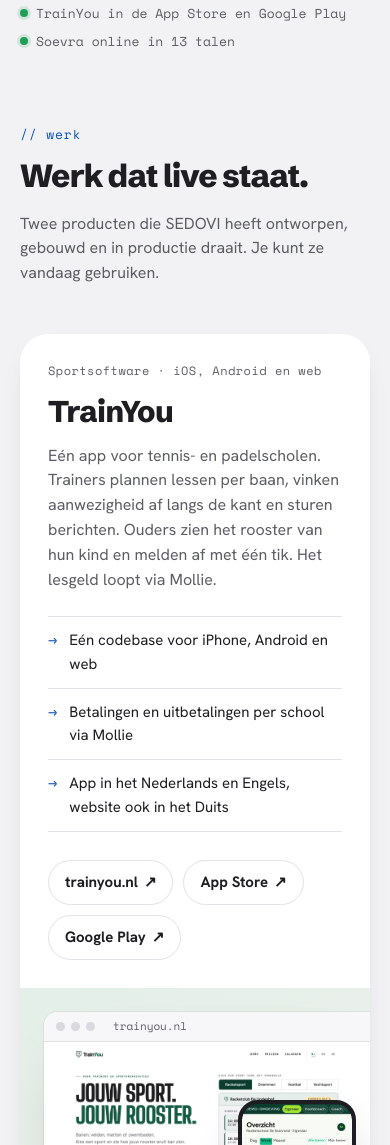
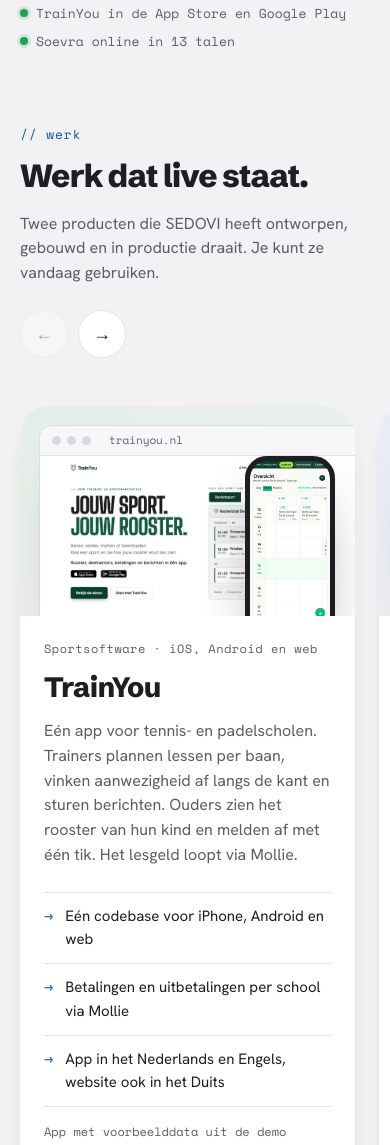
Before and after one commit to SEDOVI/website, a plain HTML site: page index.html in a window 390 px wide. Shown: the part 618-1763 px from the top of the page. Drawn offline with nearby package versions, Linux system fonts and the light colour scheme.

Commit message:
feat(site): show projects in a horizontal row

```diff
--- a/assets/site.css
+++ b/assets/site.css
@@ -68,11 +68,18 @@ h2{margin:0;font-family:var(--display);font-weight:800;font-size:var(--step-3);l
 h3{margin:0;font-family:var(--display);font-weight:800;font-size:var(--step-2);letter-spacing:-.02em;line-height:1.1;}
 
 /* work */
-.projects{display:grid;gap:28px;margin-top:48px;}
-.project{background:var(--surface);border-radius:var(--radius-lg);box-shadow:var(--shadow);display:grid;grid-template-columns:minmax(0,5fr) minmax(0,7fr);overflow:hidden;}
-.project .body{padding:clamp(28px,4vw,52px);display:flex;flex-direction:column;}
+.rail-head{display:flex;justify-content:space-between;align-items:flex-end;gap:24px;flex-wrap:wrap;}
+.rail-nav{display:flex;gap:10px;}
+.rail-nav[hidden]{display:none;}
+.rail-nav button{width:48px;height:48px;border-radius:50%;border:1px solid var(--line);background:var(--surface);color:var(--ink);font-size:18px;cursor:pointer;transition:border-color .2s ease,opacity .2s ease;}
+.rail-nav button:hover:not(:disabled){border-color:var(--ink);}
+.rail-nav button:disabled{opacity:.35;cursor:default;}
+.projects{display:flex;gap:24px;overflow-x:auto;scroll-snap-type:x mandatory;overscroll-behavior-x:contain;scrollbar-width:none;--inset:calc((100vw - min(100vw,var(--max)))/2 + var(--gutter));margin:40px calc(-1*var(--inset)) 0;padding:8px var(--inset) 32px;scroll-padding-inline:var(--inset);}
+.projects::-webkit-scrollbar{display:none;}
+.project{flex:0 0 min(86vw,560px);scroll-snap-align:start;background:var(--surface);border-radius:var(--radius-lg);box-shadow:var(--shadow);display:flex;flex-direction:column;overflow:hidden;}
+.project .body{padding:clamp(24px,3vw,40px);display:flex;flex-direction:column;flex:1;}
 .tag{font-family:var(--mono);font-size:12px;letter-spacing:.04em;color:var(--muted);margin:0 0 14px;}
-.project h3{font-size:clamp(30px,3.4vw,44px);}
+.project h3{font-size:clamp(28px,2.6vw,38px);}
 .project p.desc{margin:16px 0 0;color:var(--muted);}
 .facts{list-style:none;margin:24px 0 0;padding:0;border-top:1px solid var(--line);}
 .facts li{padding:12px 0;border-bottom:1px solid var(--line);font-size:var(--step-1);display:flex;gap:12px;}
@@ -80,15 +87,15 @@ h3{margin:0;font-family:var(--display);font-weight:800;font-size:var(--step-2);l
 .links{display:flex;flex-wrap:wrap;gap:10px;margin-top:auto;padding-top:28px;}
 .links a{display:inline-flex;align-items:center;gap:6px;min-height:44px;padding:10px 16px;border:1px solid var(--line);border-radius:var(--pill);text-decoration:none;font-size:15px;font-weight:700;}
 .links a:hover{border-color:var(--ink);}
-.media{--phone-w:clamp(130px,15vw,200px);--phone-r:clamp(16px,3vw,40px);position:relative;background:linear-gradient(160deg,#e6ecf7 0%,#eef0f4 60%);padding:clamp(24px,4vw,56px) 0 clamp(24px,4vw,56px) clamp(24px,4vw,56px);display:flex;align-items:center;min-height:100%;}
+.media{order:-1;position:relative;overflow:hidden;aspect-ratio:16/10;background:linear-gradient(160deg,#e6ecf7 0%,#eef0f4 60%);padding:clamp(20px,3vw,32px) 0 0 clamp(20px,3vw,32px);}
 .media.green{background:linear-gradient(160deg,#e3efe8 0%,#eef0ec 60%);}
-.browser{width:100%;border-radius:14px 0 0 14px;overflow:hidden;background:var(--surface);box-shadow:0 30px 60px -30px rgba(29,29,34,.35),0 0 0 1px rgba(29,29,34,.06);}
+.browser{width:100%;border-radius:12px 0 0 0;overflow:hidden;background:var(--surface);box-shadow:0 30px 60px -30px rgba(29,29,34,.35),0 0 0 1px rgba(29,29,34,.06);}
 .browser .bar{height:30px;display:flex;align-items:center;gap:6px;padding:0 12px;border-bottom:1px solid var(--line);background:#f7f7f9;}
 .browser .bar i{width:9px;height:9px;border-radius:50%;background:#d9d9df;}
 .browser .bar span{margin-left:12px;font-family:var(--mono);font-size:11px;color:var(--muted);}
-.phone{position:absolute;right:var(--phone-r);bottom:clamp(-60px,-4vw,-24px);width:var(--phone-w);border-radius:26px;overflow:hidden;border:6px solid #1d1d22;background:#1d1d22;box-shadow:0 30px 60px -20px rgba(29,29,34,.45);}
-.phone img{border-radius:20px;}
-.media .note{position:absolute;left:clamp(24px,4vw,56px);right:calc(var(--phone-w) + var(--phone-r) + 16px);bottom:10px;font-family:var(--mono);font-size:11px;color:var(--muted);margin:0;}
+.phone{position:absolute;right:6%;top:24%;width:27%;border-radius:22px;overflow:hidden;border:5px solid #1d1d22;background:#1d1d22;box-shadow:0 30px 60px -20px rgba(29,29,34,.45);}
+.phone img{border-radius:17px;}
+.project .note{font-family:var(--mono);font-size:12px;color:var(--muted);margin:16px 0 0;}
 
 /* services */
 .services{display:grid;grid-template-columns:repeat(4,minmax(0,1fr));gap:16px;margin-top:48px;}
@@ -148,21 +155,16 @@ footer nav a{font-family:var(--mono);font-size:12px;color:var(--muted);margin-le
 }
 
 /* responsive */
+@media (min-width:1000px){
+  .project{flex-basis:calc((min(100vw,var(--max)) - 2*var(--gutter) - 24px)/2);}
+}
 @media (max-width:1080px){
   .services{grid-template-columns:repeat(2,minmax(0,1fr));}
   .steps{grid-template-columns:repeat(2,minmax(0,1fr));}
   .steps li{padding-bottom:28px;}
 }
-@media (max-width:880px){
-  .project{grid-template-columns:1fr;}
-  .media{padding-bottom:72px;}
-  .phone{bottom:-28px;}
-}
 @media (max-width:560px){
   .services{grid-template-columns:1fr;}
   .steps{grid-template-columns:1fr;}
-  .media{--phone-w:118px;--phone-r:14px;}
-  .phone{border-width:4px;border-radius:20px;}
-  .phone img{border-radius:16px;}
   footer nav a{margin:0 14px 0 0;}
 }
--- a/assets/site.js
+++ b/assets/site.js
@@ -21,6 +21,25 @@
     });
   });
 
+  // project rail: arrows appear only when the projects overflow
+  const rail = document.querySelector('.projects');
+  const nav = document.querySelector('.rail-nav');
+  if (rail && nav) {
+    const prev = nav.querySelector('.prev'), next = nav.querySelector('.next');
+    const step = () => (rail.querySelector('.project')?.offsetWidth || rail.clientWidth) + 24;
+    const sync = () => {
+      const max = rail.scrollWidth - rail.clientWidth;
+      nav.hidden = max <= 2;
+      prev.disabled = rail.scrollLeft <= 2;
+      next.disabled = rail.scrollLeft >= max - 2;
+    };
+    prev.addEventListener('click', () => rail.scrollBy({ left: -step(), behavior: 'smooth' }));
+    next.addEventListener('click', () => rail.scrollBy({ left: step(), behavior: 'smooth' }));
+    rail.addEventListener('scroll', sync, { passive: true });
+    new ResizeObserver(sync).observe(rail);
+    addEventListener('load', sync);
+  }
+
   // header border once the page scrolls
   const top = document.querySelector('.top');
   const onScroll = () => top.classList.toggle('scrolled', scrollY > 8);
--- a/index.html
+++ b/index.html
@@ -65,11 +65,19 @@
 
   <section class="block" id="werk" aria-labelledby="werk-titel">
     <div class="wrap">
-      <p class="kicker">// werk</p>
-      <h2 id="werk-titel">Werk dat live staat.</h2>
-      <p class="lede">Twee producten die SEDOVI heeft ontworpen, gebouwd en in productie draait. Je kunt ze vandaag gebruiken.</p>
+      <div class="rail-head">
+        <div>
+          <p class="kicker">// werk</p>
+          <h2 id="werk-titel">Werk dat live staat.</h2>
+          <p class="lede">Twee producten die SEDOVI heeft ontworpen, gebouwd en in productie draait. Je kunt ze vandaag gebruiken.</p>
+        </div>
+        <div class="rail-nav" hidden>
+          <button type="button" class="prev" aria-label="Vorig project" aria-controls="projecten"><span aria-hidden="true">←</span></button>
+          <button type="button" class="next" aria-label="Volgend project" aria-controls="projecten"><span aria-hidden="true">→</span></button>
+        </div>
+      </div>
 
-      <div class="projects">
+      <div class="projects" id="projecten" role="region" aria-label="Projecten" tabindex="0">
         <article class="project">
           <div class="body">
             <p class="tag">Sportsoftware · iOS, Android en web</p>
@@ -80,6 +88,7 @@
               <li>Betalingen en uitbetalingen per school via Mollie</li>
               <li>App in het Nederlands en Engels, website ook in het Duits</li>
             </ul>
+            <p class="note">App met voorbeelddata uit de demo</p>
             <div class="links">
               <a href="https://trainyou.nl/" rel="noopener">trainyou.nl <span aria-hidden="true">↗</span></a>
               <a href="https://apps.apple.com/nl/app/trainyou/id6775515271" rel="noopener">App Store <span aria-hidden="true">↗</span></a>
@@ -94,7 +103,6 @@
             <div class="phone">
               <img src="/assets/work/trainyou-app.webp" width="600" height="1298" loading="lazy" alt="TrainYou-app op de telefoon: weekoverzicht van een tennisschool met lessen per baan en vrije plekken.">
             </div>
-            <p class="note">App met voorbeelddata uit de demo</p>
           </div>
         </article>
 
```
Also changed, not shown: en/index.html (+13 -5 lines), 1 other file.
